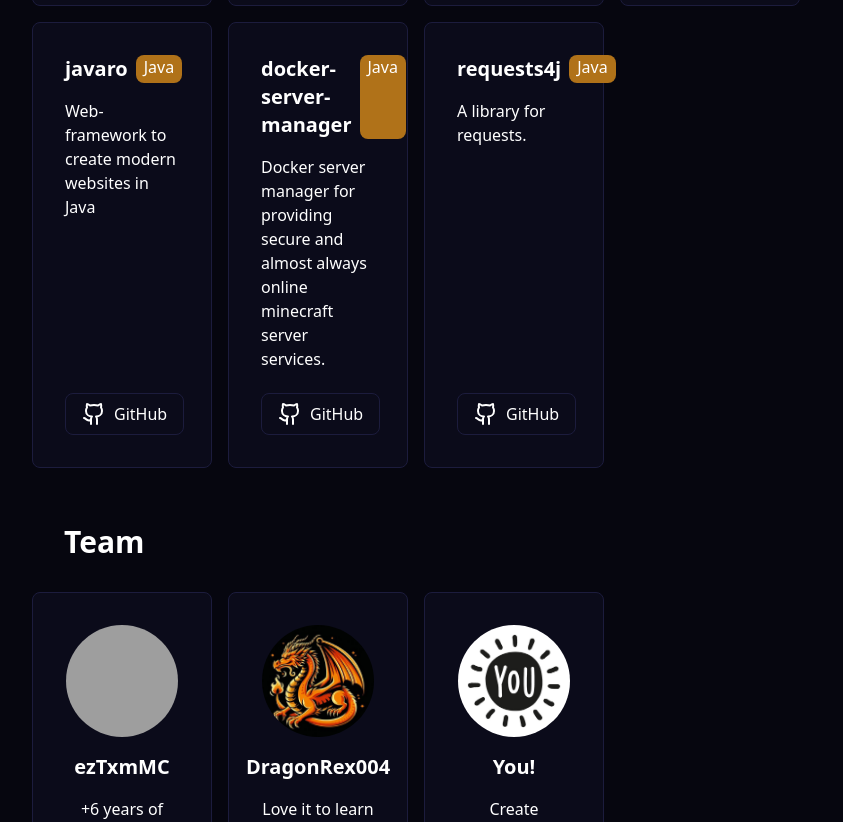
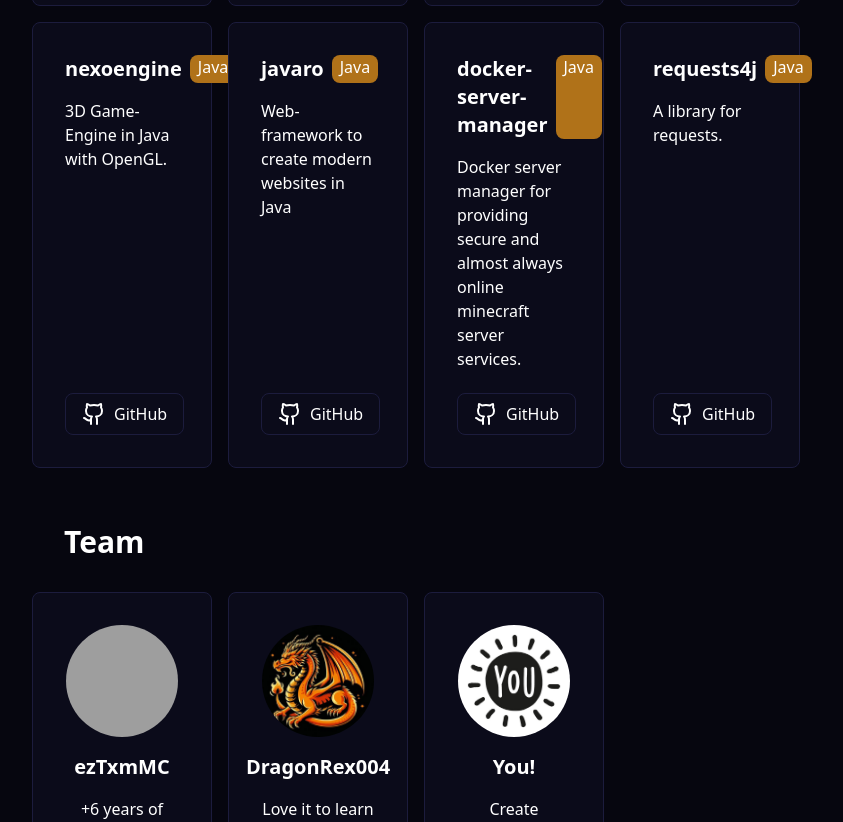
Before and after one commit to Nexoscript/website, an Astro site: page / in a window 1280 px wide. Shown: the part 1146-1968 px from the top of the page, without its empty margins (224-1067 px from the left). Built offline with nearby package versions, Linux system fonts and the light colour scheme; Astro itself is replaced by a stand-in of ours; grey boxes are pictures that could not be loaded.

Commit message:
added nexoengine to projects

```diff
--- a/src/sections/Projects.astro
+++ b/src/sections/Projects.astro
@@ -30,6 +30,12 @@ import Project from "../components/Project.astro";
       path="smoothcloud"
     />
     <Project
+      name="nexoengine"
+      languages={["Java"]}
+      description="3D Game-Engine in Java with OpenGL."
+      path="nexoengine"
+    />
+    <Project
       name="javaro"
       languages={["Java"]}
       description="Web-framework to create modern websites in Java"
```
